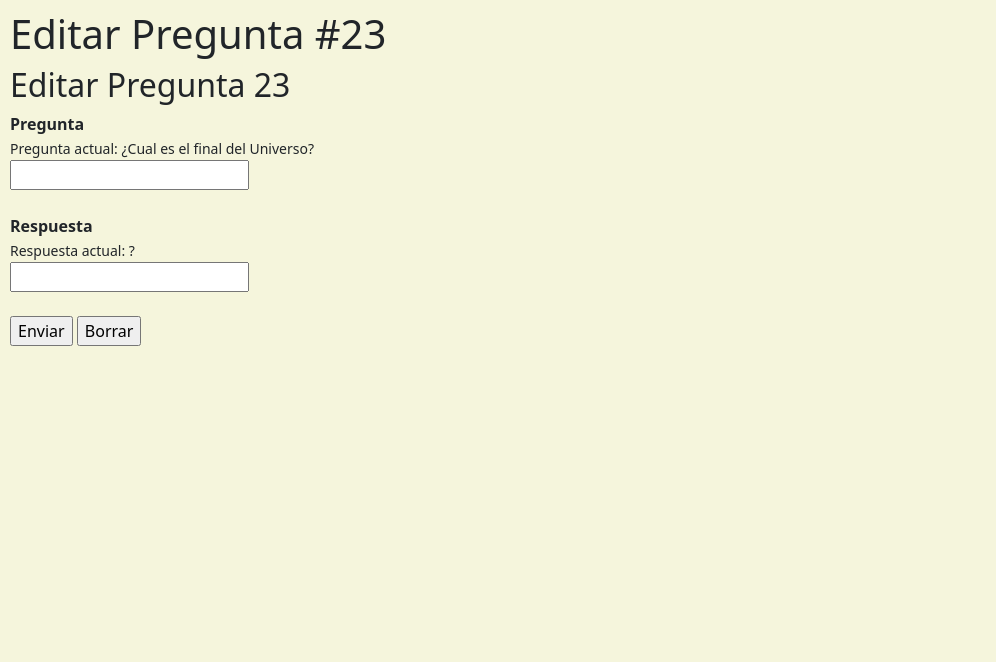
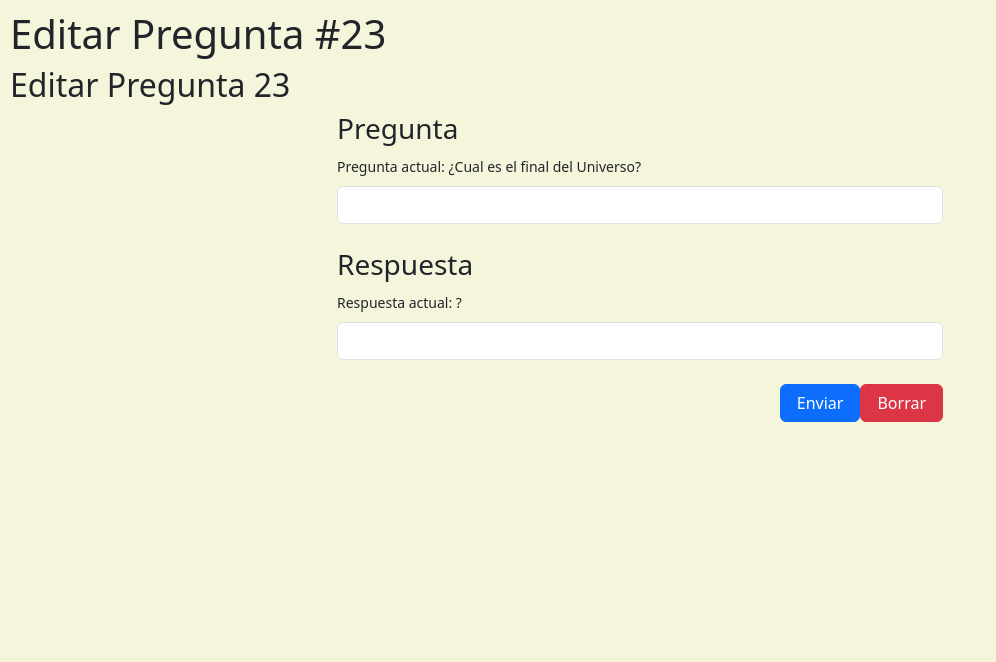
Before and after one commit to cesarlpb/CRUD-SQLite3, a Flask app: page /edit/23 in a window 1280 px wide. Shown: the top 662 px of the page, without its empty margins (0-996 px from the left). Run offline with Flask 2, Linux system fonts and the light colour scheme; data comes from the database, SQL or seed files in the repository; some libraries are stand-ins or nearby versions.

Commit message:
Editamos forms con estilos de Bootstrap

```diff
--- a/routes.py
+++ b/routes.py
@@ -43,7 +43,6 @@ def create():
             return render_template('db_error.html', error=err, title='Error de conexión')
         finally:
             con.close() # close the connection
-
     else:
         return 'Método no permitido', 405 # 400 de Bad Request o 405 de método no permitido
 
--- a/templates/edit.html
+++ b/templates/edit.html
@@ -5,24 +5,26 @@
 {% block main %}
     <h2> Editar Pregunta {{ id }} </h2>
 
+<div class="container col-6">
     <form method='post'>
 
-            <b>Pregunta</b>
-            <br>
-            <label for="question"><small>Pregunta actual: {{ question }}</small></label>
-            <br>
-            <input id="question" type="text" name="question"><br>
+        <label for="question" class="form-label">
+            <h3>Pregunta</h3>
+            <small>Pregunta actual: {{ question }}</small>
+        </label>
+        <br>
+        <input id="question" class="form-control" type="text" name="question">
+        <br>
+        <label for="answer" class="form-label">
+            <h3>Respuesta</h3>
+            <small>Respuesta actual: {{ answer }}</small>
+        </label>
+        <input class="form-control" type="text" name="answer"><br>
 
-            <br>
-            <b>Respuesta</b>
-            <br>
-            <label for="answer"><small>Respuesta actual: {{ answer }}</small></label>
-            <br>
-            <input type="text" name="answer"><br>
-
-            <br>
-            <input type="submit" name="submit" value="Enviar">
-            <input type="reset" name="reset" value="Borrar"><br>
+        <div class="d-flex justify-content-end">
+            <input type="submit" class="d-inline-block btn btn-primary mr-2 px-3" name="submit" value="Enviar">
+            <input type="reset" class="d-inline-block btn btn-danger ml-0 px-3" name="reset" value="Borrar"><br>
+        </div>
     </form>
-
+</div>
 {% endblock %}
```
Also changed, not shown: templates/index.html (+5 -2 lines), templates/question.html (+11 -3 lines).
